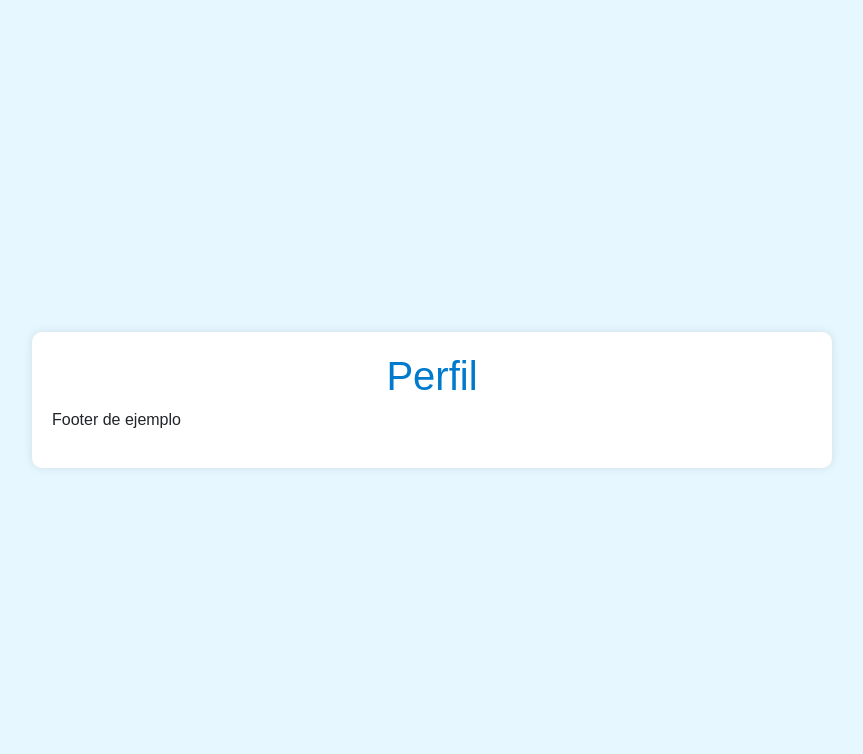
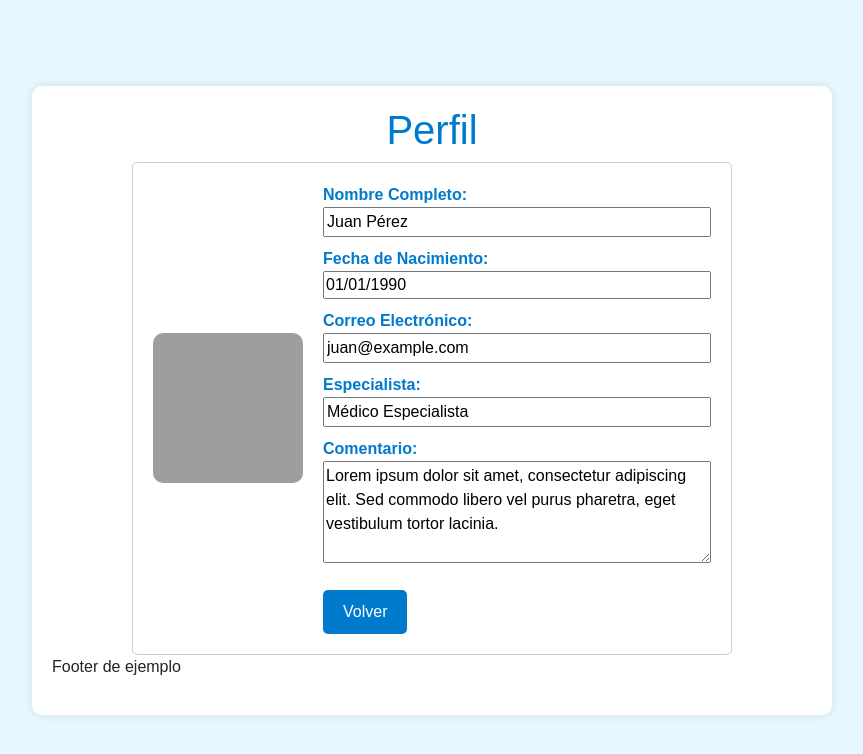
Before and after one commit to NEWDIEGO/El-Curador, a Django app: page /Especialista/Perfil/ in a window 1280 px wide. Shown: the top 754 px of the page, without its empty margins (208-1071 px from the left). Run offline with Django 5.2, Linux system fonts and the light colour scheme; grey boxes are pictures that could not be loaded.

Commit message:
6to commit
Se agrega nuevo html para la notificacion de reserva

```diff
--- a/myapp/static/css/especialista.css
+++ b/myapp/static/css/especialista.css
@@ -56,3 +56,37 @@ th {
     text-align: center !important;
     vertical-align: middle !important;
 }
+
+
+      /* Estilos CSS */
+      .profile-container {
+        max-width: 600px;
+        margin: 0 auto;
+        padding: 20px;
+        border: 1px solid #ccc;
+        border-radius: 5px;
+        display: flex;
+        align-items: center; /* Alinear elementos verticalmente */
+    }
+    .profile-img {
+        width: 150px;
+        height: 150px;
+        border-radius: 10px; /* Redondear las esquinas para que la imagen parezca cuadrada */
+        margin-right: 20px; /* Espacio entre la imagen y el resto de los campos */
+    }
+    .profile-info {
+        flex-grow: 1; /* Permitir que este div crezca para ocupar el espacio restante */
+    }
+    .profile-field {
+        margin-bottom: 10px;
+    }
+    .profile-field label {
+        display: block; /* Mostrar las etiquetas en una línea nueva */
+        font-weight: bold;
+        color: #007acc;
+
+    }
+    .profile-field input, .profile-field textarea {
+        width: 100%; /* Hacer que los campos de entrada ocupen todo el ancho disponible */
+        box-sizing: border-box; /* Incluir padding y borde en el ancho total */
+    }
--- a/myapp/static/js/especialista.js
+++ b/myapp/static/js/especialista.js
@@ -10,6 +10,21 @@ function verLista() {
     window.location.href = '/Especialista/Lista_de_espera/';
 }
 
+
+function IrNotificar() {
+    window.location.href = '/Especialista/Notificar/';
+
+}
+function Notificar(){
+      // Mostrar alerta de notificación
+      alert("Notificación realizada");
+
+      // Esperar 5 segundos antes de redirigir
+      setTimeout(function() {
+          // Redirigir a otra página
+          window.location.href = "/Especialista/Lista_de_espera/";
+      }, 3000); // 5000 milisegundos = 5 segundos
+}
 function CerrarSesion() {
     window.location.href = '//';
 }
--- a/myapp/templates/EspecialistaPerfil.html
+++ b/myapp/templates/EspecialistaPerfil.html
@@ -12,6 +12,9 @@
    <link rel="stylesheet" href="{% static 'css/especialista.css' %}">
     <!--custom js-->
     <script src="{% static 'js/especialista.js' %}"></script>
+
+
+
 
 </head>
 <body>
@@ -32,9 +35,36 @@
                         </div>
                     </header>
 
+                    <body>
+                        <div class="profile-container">
+                            <img src="ruta/a/tu/imagen.jpg" alt="Imagen de perfil" class="profile-img">
+                            <div class="profile-info">
+                                <div class="profile-field">
+                                    <label for="nombre">Nombre Completo:</label>
+                                    <input type="text" id="nombre" value="Juan Pérez" readonly>
+                                </div>
+                                <div class="profile-field">
+                                    <label for="fecha-nacimiento">Fecha de Nacimiento:</label>
+                                    <input type="date" id="fecha-nacimiento" value="1990-01-01" readonly>
+                                </div>
+                                <div class="profile-field">
+                                    <label for="correo">Correo Electrónico:</label>
+                                    <input type="email" id="correo" value="juan@example.com" readonly>
+                                </div>
+                                <div class="profile-field">
+                                    <label for="especialista">Especialista:</label>
+                                    <input type="text" id="especialista" value="Médico Especialista" readonly>
+                                </div>
+                                <div class="profile-field">
+                                    <label for="comentario">Comentario:</label>
+                                    <textarea id="comentario" rows="4" readonly>Lorem ipsum dolor sit amet, consectetur adipiscing elit. Sed commodo libero vel purus pharetra, eget vestibulum tortor lacinia.</textarea>
+                                </div>
+                                <div class="button-container">
+                                    <input class="button" type="button" value="Volver" onClick="Notificar()">
+                                </div>
+                            </div>
+                        </div>
 
-                        <div>
-                        </div>
                 </div>
             </div>
 
--- a/myapp/urls.py
+++ b/myapp/urls.py
@@ -3,11 +3,13 @@ from . import views
 from myapp.views import vista_medico
 from myapp.views import Vista_EspecialistaPerfil
 from myapp.views import Vista_EspecialistaLista
+from myapp.views import Vista_EspecialistaNotificar
 urlpatterns = [
     path('', views.hello),
     path('about/', views.about),
     path('Especialista/', vista_medico),
     path('Especialista/Perfil/', Vista_EspecialistaPerfil),
     path('Especialista/Lista_de_espera/', Vista_EspecialistaLista),
+    path('Especialista/Notificar/', Vista_EspecialistaNotificar),
     path('Lista_HorariosAtencion/', views.lista_HorariosAtencion, name='lista_HorariosAtencion'),
 ]
--- a/myapp/views.py
+++ b/myapp/views.py
@@ -57,6 +57,21 @@ def Vista_EspecialistaLista(request):
     documento = template.render(contexto)
     return HttpResponse(documento)
 
+def Vista_EspecialistaNotificar(request):
+    plantilla_ext = open("myapp\Templates\EspecialistaNotificar.html")
+
+
+    template = Template(plantilla_ext.read())
+
+    plantilla_ext.close()
+
+    contexto = Context()
+
+
+    documento = template.render(contexto)
+    return HttpResponse(documento)
+
+
 def lista_HorariosAtencion(_request):
     lista_HorariosAtencion= list(HorariosAtencion.objects.values())
     data={'HorariosAtencion': lista_HorariosAtencion}
```
Also changed, not shown: myapp/static/js/especialista_datatable.js (+1 -17 lines), myapp/templates/EspecialistaNotificar.html (added, +86 -0 lines).
